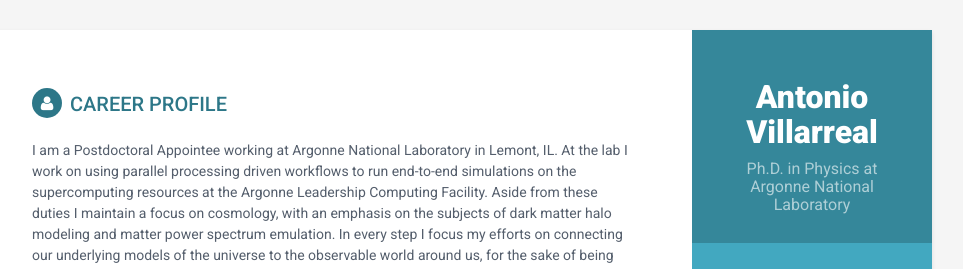
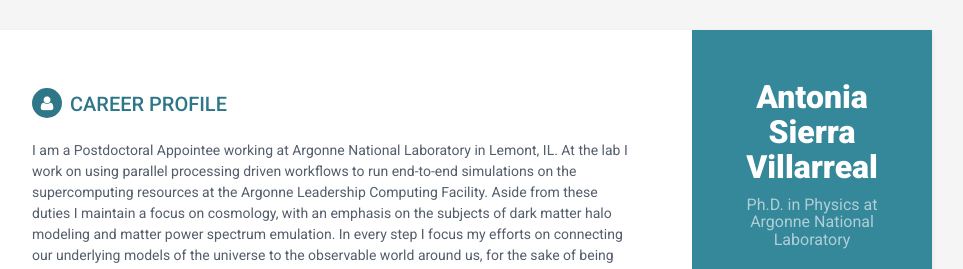
Before and after one commit to villarrealas/villarrealas.github.io, a plain HTML site: page index.html in a window 1280 px wide. Shown: the top 269 px of the page, without its empty margins (188-1151 px from the left). Drawn offline with Linux system fonts and the light colour scheme.

Commit message:
Update index.html
Name change!

```diff
--- a/index.html
+++ b/index.html
@@ -3,13 +3,13 @@
 <!--[if IE 9]> <html lang="en" class="ie9"> <![endif]-->
 <!--[if !IE]><!--> <html lang="en"> <!--<![endif]-->
 <head>
-    <title>Antonio Villarreal - Doctor of Philosophy in Physics</title>
+    <title>Antonia Sierra Villarreal - Doctor of Philosophy in Physics</title>
     <!-- Meta -->
     <meta charset="utf-8">
     <meta http-equiv="X-UA-Compatible" content="IE=edge">
     <meta name="viewport" content="width=device-width, initial-scale=1.0">
-    <meta name="description" content="Antonio Villarreal - Doctor of Philosophy in Physics">
-    <meta name="author" content="Antonio Villarreal">
+    <meta name="description" content="Antonia Villarreal - Doctor of Philosophy in Physics">
+    <meta name="author" content="Antonia Villarreal">
     <link rel="shortcut icon" href="favicon.ico">
     <link href='https://fonts.googleapis.com/css?family=Roboto:400,500,400italic,300italic,300,500italic,700,700italic,900,900italic' rel='stylesheet' type='text/css'>
     <!-- Global CSS -->
@@ -32,7 +32,7 @@
             <div class="profile-container">
                 <!-- need to put my own image here at assets/images/blah -->
                 <img class="profile" src="" alt="" />
-                <h1 class="name">Antonio Villarreal</h1>
+                <h1 class="name">Antonia Sierra Villarreal</h1>
                 <h3 class="tagline">Ph.D. in Physics at Argonne National Laboratory</h3>
             </div><!--//profile-container-->
 
```
